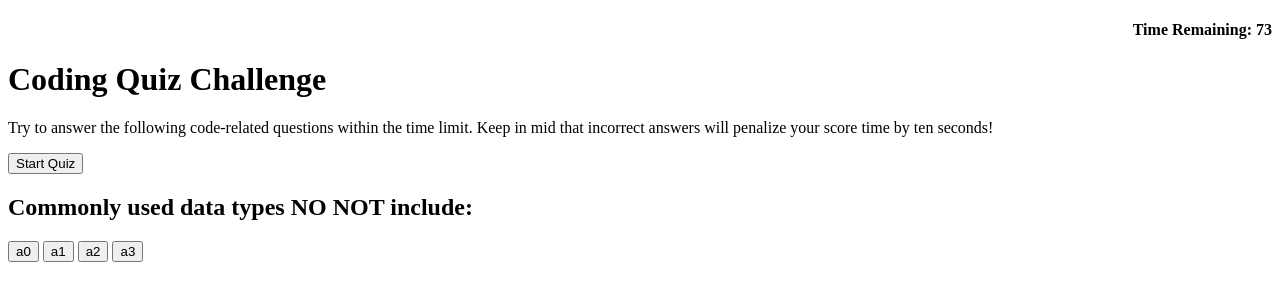
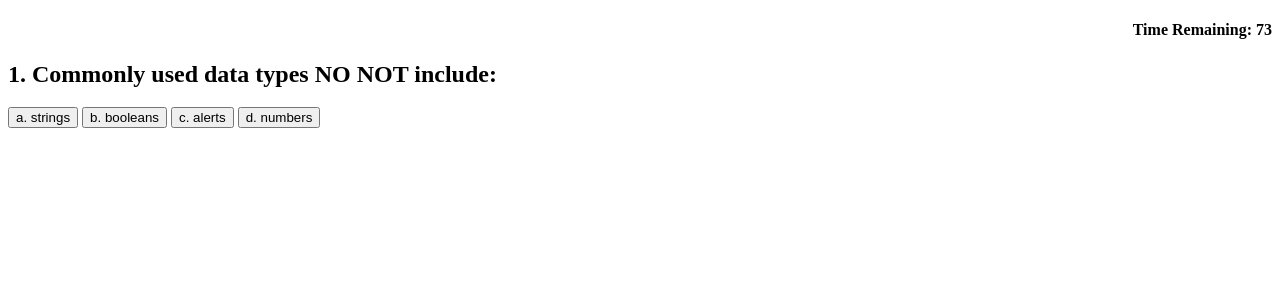
Before and after one commit to nicolepingar/coding_quiz, a plain HTML site: page index.html in a window 1280 px wide. Both pictures are taken after a click on the button "Start Quiz". Drawn offline with Linux system fonts and the light colour scheme.

Commit message:
working 9/14

```diff
--- a/assets/js/script.js
+++ b/assets/js/script.js
@@ -1,20 +1,21 @@
 var quizQuestions = [
-    {question: "Commonly used data types NO NOT include:",
-    choices: ["a0", "a1", "a2", "a3"],
-    answer: "a0"},
-    {question: "The condition in an if/else statement is enclosed within _____.",
-    choices: ["b0", "b1", "b2", "b3"],
-    answer: "a0"},
-    {question: "Arrays in JavaScript can be used to store _____.",
-    choices: ["a0", "a1", "a2", "a3"],
-    answer: "a3"},
-    {question: "String values must be enclosed within _______ when being assigned to variables.",
-    choices: ["a0", "a1", "a2", "a3"],
-    answer: "a0"},
-    {question: "A very useful tool used during development and debugging for printing content to the debugger is:",
-    choices: ["a0", "a1", "a2", "a3"],
-    answer: "a0"}
+    {question: "1. Commonly used data types NO NOT include:",
+    choices: ["a. strings", "b. booleans", "c. alerts", "d. numbers"],
+    answer: "c. alerts"},
+    {question: "2. The condition in an if/else statement is enclosed within _____.",
+    choices: ["a. quotes", "b. curly brackets", "c. parentheses", "d. square brackets"],
+    answer: "c. parentheses"},
+    {question: "3. Arrays in JavaScript can be used to store _____.",
+    choices: ["a. numbers and strings", "b. other arrays", "c. booleans", "d. all of the above"],
+    answer: "d. all of the above"},
+    {question: "4. String values must be enclosed within _______ when being assigned to variables.",
+    choices: ["a. commas", "b. curly brackets", "c. quotes", "d. parentheses"],
+    answer: "c. quotes"},
+    {question: "5. A very useful tool used during development and debugging for printing content to the debugger is:",
+    choices: ["a. JavaScript", "b. terminal/bash", "c. for loops", "d. console.log"],
+    answer: "d. console.log"}
 ]
+
 
 var questionLinkHTML = document.querySelector(".question")
 var buttonA = document.querySelector(".buttonA")
@@ -24,7 +25,10 @@ var buttonD = document.querySelector(".buttonD")
 var x = 0
 
 var answerButtons = document.querySelector("#answers")
+var removeHeader = document.querySelector("header")
 
+var correctWrong = document.createElement("p");
+document.body.appendChild(correctWrong);
 
 function quiz(x) {
 if (x < quizQuestions.length ) {
@@ -34,10 +38,9 @@ if (x < quizQuestions.length ) {
     buttonC.textContent = quizQuestions[x].choices[2]
     buttonD.textContent = quizQuestions[x].choices[3]
 }
-
 }
 
-// goes to new question no matter what button is pressed
+// goes to next question no matter what button is pressed
 answerButtons.addEventListener("click", answerIdentiy)
 
 console.log(quizQuestions[0].choices[0]);
@@ -46,11 +49,11 @@ var questionHTML = document.querySelector(".question")
 var buttons = document.querySelector("#answers")
 
 // timer
+var secondsLeft = 75;
 var timer = document.querySelector(".time");
 var startQuiz = document.querySelector("#startButton");
 startQuiz.addEventListener("click", function () {
     x = 0
-    var secondsLeft = 75;
     function setTime () {
         var timerInterval = setInterval(function () {
             secondsLeft--;
@@ -63,39 +66,28 @@ startQuiz.addEventListener("click", function () {
     }
     setTime();
     quiz(x)
+// removes header and start button when start button is pressed
+    removeHeader.setAttribute("style", "display: none");
+
 })
+
+// if answer is right/wrong create a new element, p under body
+// p will wither print correct or wrong
+
+
 
 function answerIdentiy(event) {
   event.preventDefault()
+  console.log(event.target.textContent);
+if (event.target.textContent === quizQuestions[x].answer) {
+    correctWrong.textContent = "Correct!";
+} else {
+    correctWrong.textContent = "Wrong!";
+    secondsLeft = secondsLeft - 10
+}
+
   if (x < quizQuestions.length) {
       x++
   }
   quiz(x)
 }
-
-
-
-
-
-// var element = document.querySelector(".questions")
-
-
-//    buttons.addEventListener("click", function () {
-//     for (let i = 0; i < questions.length; i++) {
-//         //const element = questions[i];
-//          questionHTML.textContent = questions[i]
-
-//          buttonA.textContent = answersA[i]
-//          buttonB.textContent = answersB[i]
-//          buttonC.textContent = answersC[i]
-//          buttonD.textContent = answersD[i]
-
-//    }
-
-// }
-//    )
-//    questions.forEach(element => {
-
-//    });
-
-// // sendMessage = all done message
--- a/index.html
+++ b/index.html
@@ -10,10 +10,12 @@
 
 <body>
     <h4 class="time" style="text-align:right;"></h4>
-    <h1>Coding Quiz Challenge</h1>
-    <p>Try to answer the following code-related questions within the time limit. Keep in mid that incorrect answers
-        will penalize your score time by ten seconds!</p>
-    <button id="startButton">Start Quiz</button>
+    <header id="header">
+        <h1>Coding Quiz Challenge</h1>
+        <p>Try to answer the following code-related questions within the time limit. Keep in mid that incorrect answers
+            will penalize your score time by ten seconds!</p>
+        <button id="startButton">Start Quiz</button>
+    </header>
 
     <h2 class="question"></h2>
     <div id="answers">
```
